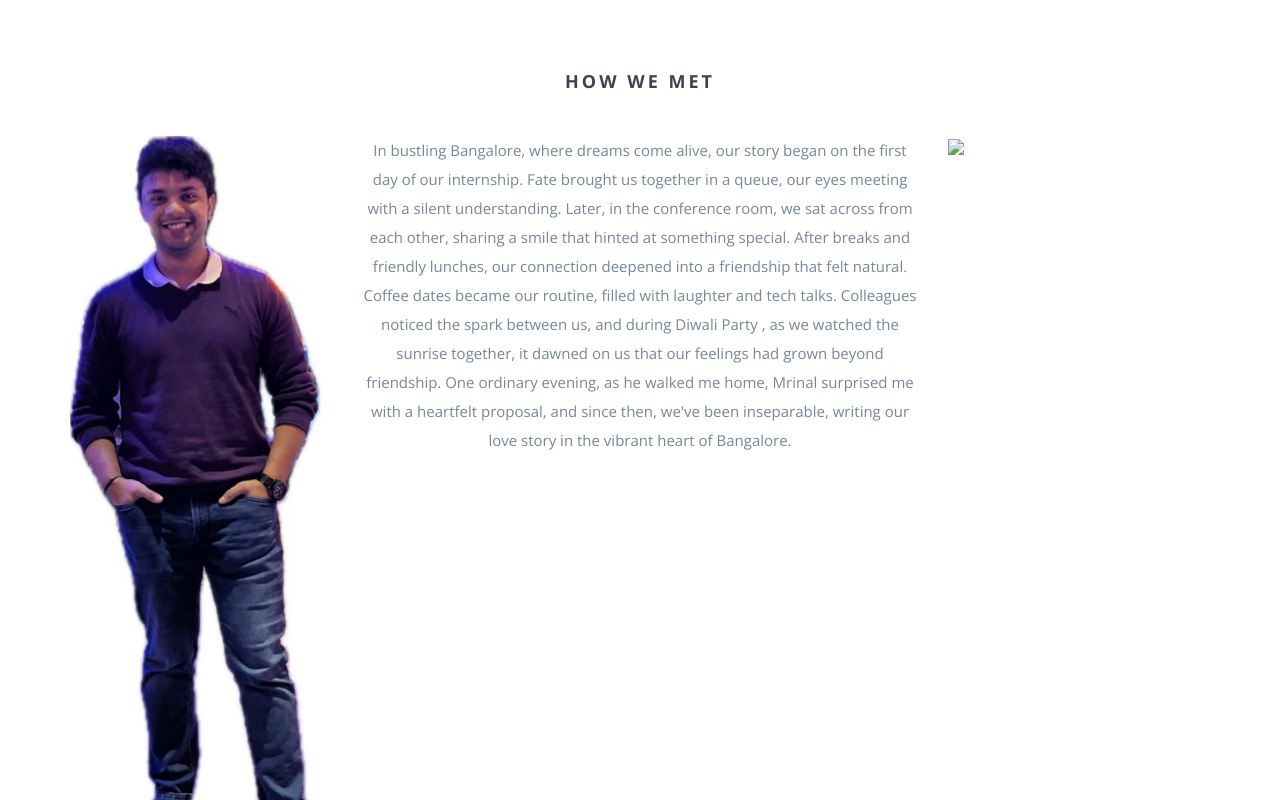
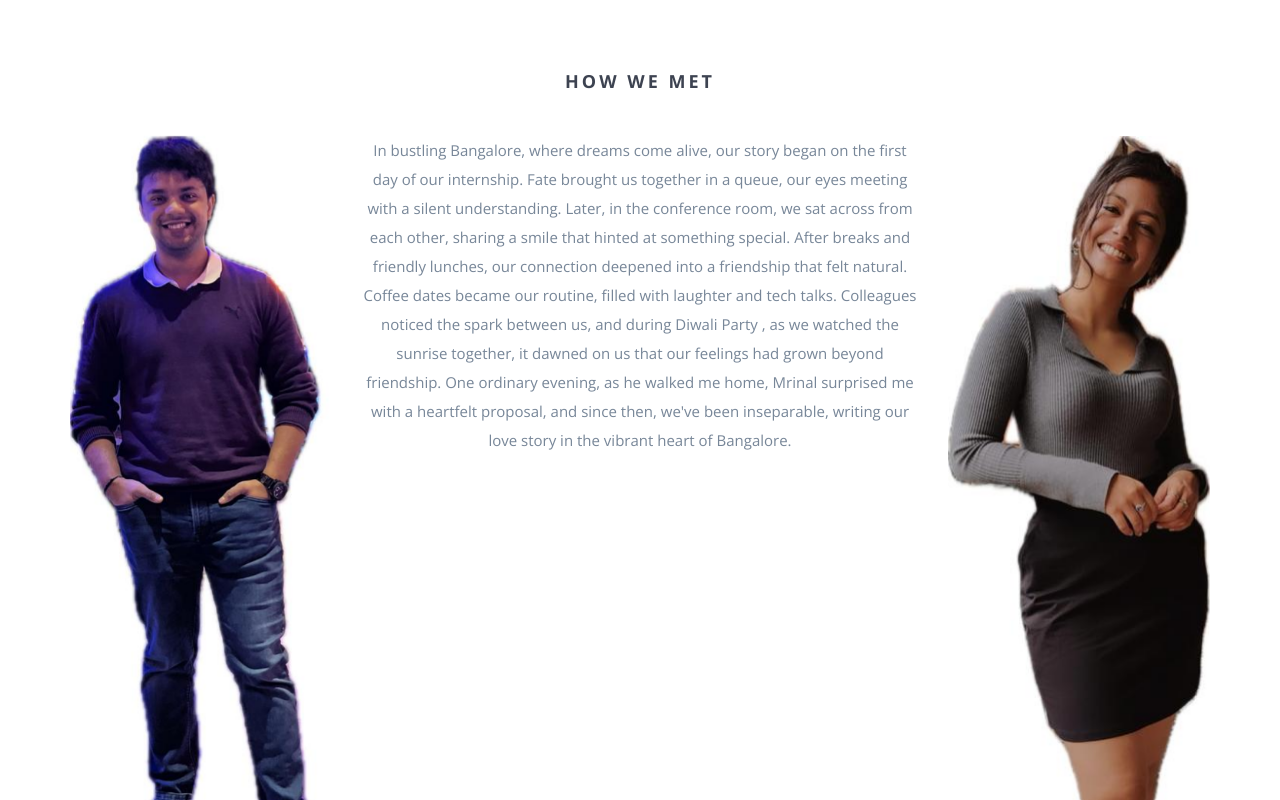
Before and after one commit to RonitaMrinal/RonitaMrinal.wedding.com, a website: page index.html in a window 1280 px wide. Shown: the part 1820-2620 px from the top of the page. Drawn offline with nearby package versions, Linux system fonts and the light colour scheme; some packages are replaced by stand-ins of ours; files whose address does not match are found by name.

Commit message:
ronita_change_4

```diff
--- a/index.html
+++ b/index.html
@@ -148,10 +148,10 @@
                     and since then, we've been inseparable, writing our love story in the vibrant heart of Bangalore.
                 </p>
             </div>
-            <div class="col-md-3 hidden-sm hidden-xs"><img src="img/Ronita_1.jpeg" class="wp2"></div>
+            <div class="col-md-3 hidden-sm hidden-xs"><img src="img/Ronita_1.jpg" class="wp2"></div>
         </div>
         <div class="row">
-            <div class="col-sm-4 col-sm-push-2 col-xs-6 hidden-md hidden-lg"><img src="img/Ronita_1.jpeg" class="wp8"></div>
+            <div class="col-sm-4 col-sm-push-2 col-xs-6 hidden-md hidden-lg"><img src="img/Ronita_1.jpg" class="wp8"></div>
             <div class="col-sm-4 col-sm-push-2 col-xs-6 hidden-md hidden-lg"><img src="img/20dfe4a0-c4b1-4354-a8a4-95fb447bfe94.jpg" class="wp9"></div>
         </div>
     </div>
```
